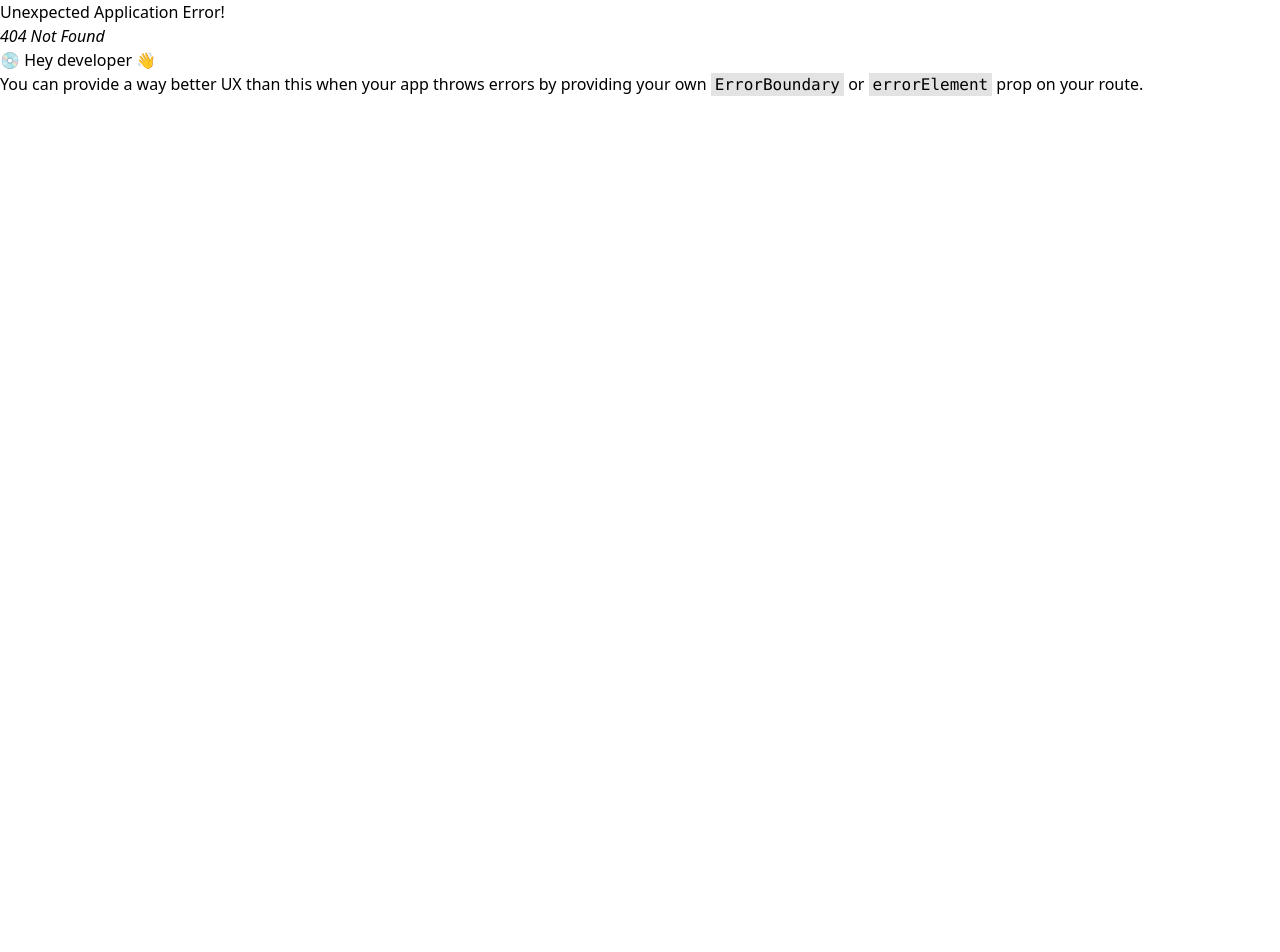
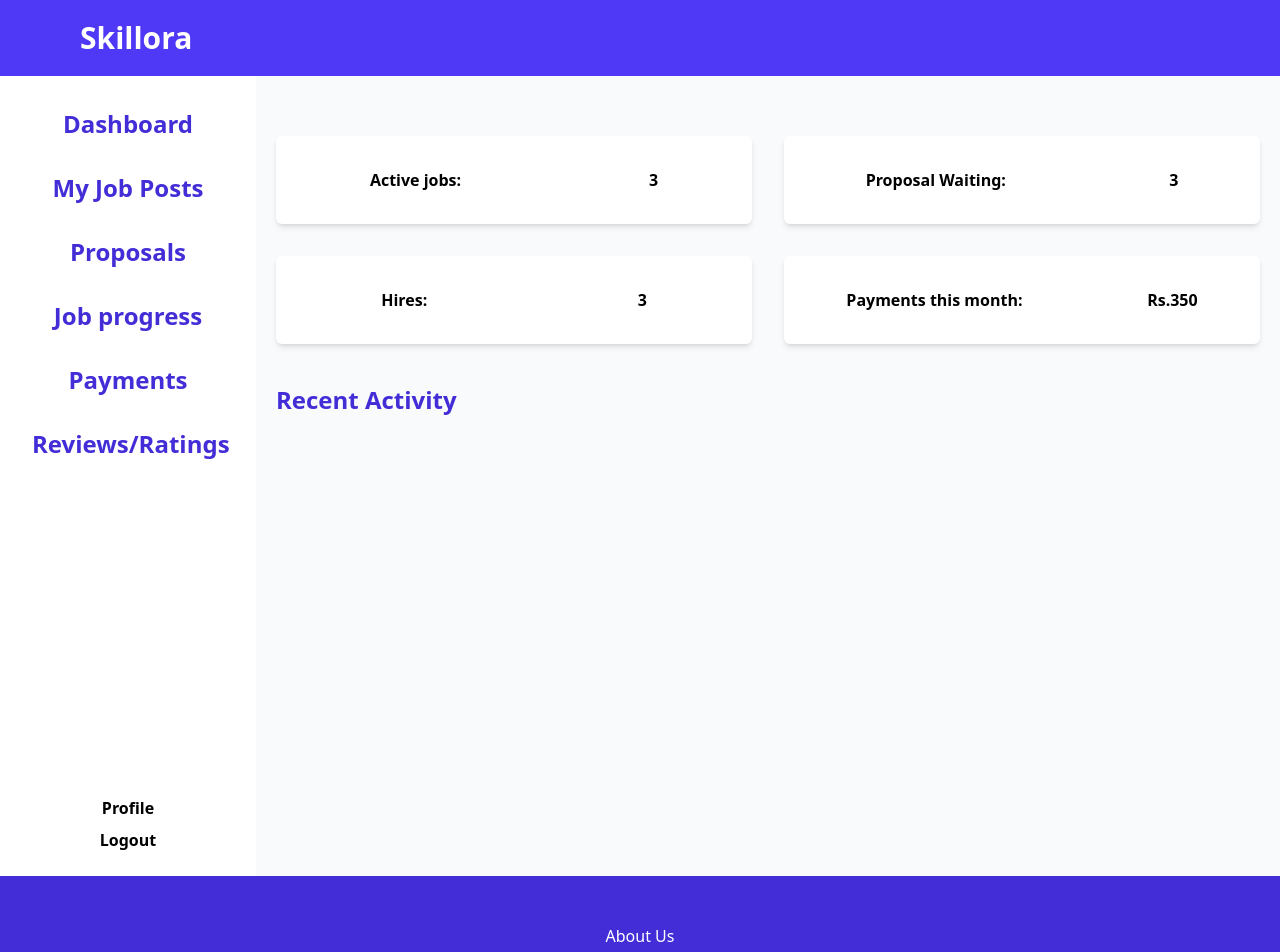
Before and after one commit to PCoderHub/freelance-job-platform, a React app in the folder frontend/: page /home/1 in a window 1280 px wide. Before the commit this address had no page. Shown: the top 952 px of the page. Before the commit the page ends 800 px from the top, so only its background shows below. Built offline with nearby package versions, Linux system fonts and the light colour scheme; the HTML template or start-up script is replaced by a standard one.

Commit message:
Logout functionality and client dashboard designed

```diff
--- /dev/null
+++ b/frontend/src/components/ClientSidebar.jsx
@@ -0,0 +1,63 @@
+import React from "react";
+import { Link, NavLink, useNavigate } from "react-router-dom";
+import { logoutUser } from "../services/userServices";
+import { toast } from "react-toastify";
+
+function ClientSidebar() {
+  const navigate = useNavigate();
+
+  const linkClasses = ({ isActive }) =>
+    `rounded-lg transition-all p-3 m-1 text-2xl font-bold text-center
+     ${isActive ? "bg-indigo-400 text-white" : "text-indigo-700"}`;
+
+  const handleLogout = async () => {
+    try {
+      const res = await logoutUser();
+      toast.success(res.data.message);
+      setTimeout(() => {
+        navigate("/");
+      }, 2000);
+    } catch (error) {
+      console.log(error.message || error.response.data.message);
+    }
+  };
+
+  return (
+    <aside className="bg-white w-1/5 h-screen p-4 flex flex-col justify-between">
+      <nav className="flex flex-col">
+        <NavLink to="/home/client" end className={linkClasses}>
+          Dashboard
+        </NavLink>
+        <NavLink to="/home/client/my-job-posts" className={linkClasses}>
+          My Job Posts
+        </NavLink>
+        <NavLink to="/home/client/proposals" className={linkClasses}>
+          Proposals
+        </NavLink>
+        <NavLink to="/home/client/job-progress" className={linkClasses}>
+          Job progress
+        </NavLink>
+        <NavLink to="/home/client/payments" className={linkClasses}>
+          Payments
+        </NavLink>
+        <NavLink to="/home/client/reviews" className={linkClasses}>
+          Reviews/Ratings
+        </NavLink>
+      </nav>
+      <div className="p-2 flex flex-col items-center gap-2">
+        <Link to="/home/client/profile" className="text-black font-bold">
+          Profile
+        </Link>
+        <button
+          type="button"
+          onClick={handleLogout}
+          className="text-black font-bold"
+        >
+          Logout
+        </button>
+      </div>
+    </aside>
+  );
+}
+
+export default ClientSidebar;
--- a/frontend/src/main.jsx
+++ b/frontend/src/main.jsx
@@ -9,6 +9,9 @@ import Login from "./pages/Login.jsx";
 import { ToastContainer } from "react-toastify";
 import { store } from "./redux/store.js";
 import { Provider } from "react-redux";
+import Home from "./pages/Home.jsx";
+import MyJobPosts from "./pages/MyJobPosts.jsx";
+import ClientDashboard from "./pages/ClientDashboard.jsx";
 
 const router = createBrowserRouter([
   {
@@ -16,7 +19,7 @@ const router = createBrowserRouter([
     element: <App />,
     children: [
       {
-        path: "/",
+        index: true,
         element: <Landing />,
       },
       {
@@ -26,6 +29,20 @@ const router = createBrowserRouter([
       {
         path: "/login",
         element: <Login />,
+      },
+      {
+        path: "/home/:role",
+        element: <Home />,
+        children: [
+          {
+            index: true,
+            element: <ClientDashboard />,
+          },
+          {
+            path: "my-job-posts",
+            element: <MyJobPosts />,
+          },
+        ],
       },
     ],
   },
--- /dev/null
+++ b/frontend/src/pages/ClientDashboard.jsx
@@ -0,0 +1,31 @@
+import React from "react";
+
+function ClientDashboard() {
+  return (
+    <div className="p-5 mx-auto my-10 w-4/5">
+      <div className="grid grid-cols-2 gap-8">
+        <div className="bg-white py-8 rounded-md shadow-md flex justify-around font-semibold">
+          <p>Active jobs:</p>
+          <p>3</p>
+        </div>
+        <div className="bg-white py-8 rounded-md shadow-md flex justify-around font-semibold">
+          <p>Proposal Waiting:</p>
+          <p>3</p>
+        </div>
+        <div className="bg-white py-8 rounded-md shadow-md flex justify-around font-semibold">
+          <p>Hires:</p>
+          <p>3</p>
+        </div>
+        <div className="bg-white py-8 rounded-md shadow-md flex justify-around font-semibold">
+          <p>Payments this month:</p>
+          <p>Rs.350</p>
+        </div>
+      </div>
+      <div className="mt-10">
+        <h2 className="text-indigo-700 text-2xl font-bold">Recent Activity</h2>
+      </div>
+    </div>
+  );
+}
+
+export default ClientDashboard;
--- /dev/null
+++ b/frontend/src/pages/Home.jsx
@@ -0,0 +1,14 @@
+import React from "react";
+import ClientSidebar from "../components/ClientSidebar";
+import { Outlet } from "react-router-dom";
+
+function Home() {
+  return (
+    <div className="flex min-h-screen">
+      <ClientSidebar />
+      <Outlet />
+    </div>
+  );
+}
+
+export default Home;
--- a/frontend/src/pages/Login.jsx
+++ b/frontend/src/pages/Login.jsx
@@ -1,5 +1,5 @@
 import React, { useState } from "react";
-import { Link } from "react-router-dom";
+import { Link, useNavigate } from "react-router-dom";
 import { toast } from "react-toastify";
 import { loginUser } from "../services/userServices";
 import { useDispatch } from "react-redux";
@@ -9,6 +9,7 @@ function Login() {
   const [email, setEmail] = useState("");
   const [password, setPassword] = useState("");
   const dispatch = useDispatch();
+  const navigate = useNavigate();
 
   const handleLogin = async (e) => {
     e.preventDefault();
@@ -30,8 +31,18 @@ function Login() {
 
       setEmail("");
       setPassword("");
+
+      if (response.data.user.role === "admin") {
+        setTimeout(() => {
+          navigate("/admin");
+        }, 2000);
+      } else {
+        setTimeout(() => {
+          navigate(`/home/${response.data.user.role}`);
+        }, 2000);
+      }
     } catch (error) {
-      toast.error(error.response.data.message);
+      toast.error(error.message || error.response.data.message);
     }
   };
 
--- /dev/null
+++ b/frontend/src/pages/MyJobPosts.jsx
@@ -0,0 +1,11 @@
+import React from "react";
+
+function MyJobPosts() {
+  return (
+    <div>
+      <h2>MyJobPosts</h2>
+    </div>
+  );
+}
+
+export default MyJobPosts;
--- a/frontend/src/services/userServices.js
+++ b/frontend/src/services/userServices.js
@@ -3,3 +3,5 @@ import api from "./api";
 export const registerUser = (user) => api.post("/auth/register", user);
 
 export const loginUser = (user) => api.post("/auth/login", user);
+
+export const logoutUser = () => api.post("/auth/logout");
```
